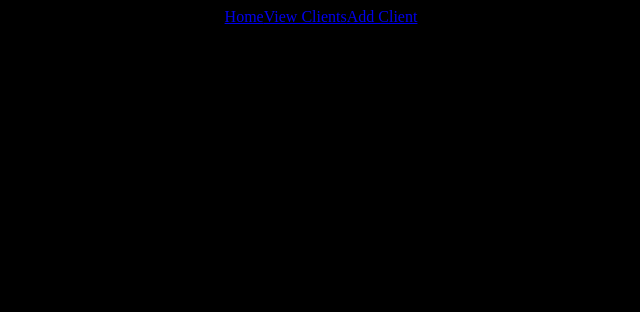
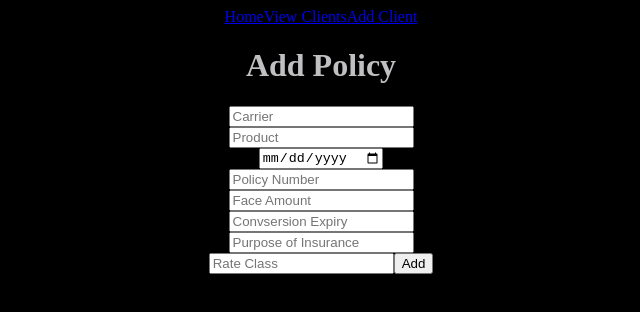
Before and after one commit to mdsteinkamp/phase-3-project-react-frontend, a React (Create React App) app: page /clients/1/1/addpolicy in a window 1280 px wide. Shown: the top 312 px of the page, without its empty margins (319-959 px from the left). Built offline with nearby package versions, Linux system fonts and the light colour scheme; no server answers.

Commit message:
setting up add policy form tied to client

```diff
--- a/src/components/AddClient.js
+++ b/src/components/AddClient.js
@@ -1,6 +1,6 @@
 import React, { useState } from "react";
 
-export default function AddClient() {
+export default function AddClient({ onAddClient }) {
   const [formData, setFormData] = useState({
     first_name: "",
     last_name:"",
@@ -27,6 +27,8 @@ export default function AddClient() {
       },
       body: JSON.stringify(formData)
     })
+      .then(resp => resp.json())
+      .then(newClient => onAddClient(newClient))
   }
 
   return (
@@ -78,10 +80,3 @@ export default function AddClient() {
     </div>
   )
 }
-
-  // function handleSubmit(e) {
-  //   e.preventDefault()
-  //   fetch(`http://localhost:9292/policies/${id}`)
-  //   .then(resp => resp.json())
-  //   .then(policy => console.log(policy))
-  // }
--- /dev/null
+++ b/src/components/AddPolicy.js
@@ -0,0 +1,109 @@
+import { useState } from "react"
+
+export default function AddPolicy() {
+  const [formData, setFormData] = useState({
+    carrier: "",
+    product:"",
+    policy_date:"",
+    policy_number: "",
+    face_amount: "",
+    conversion_expiry: "",
+    purpose: "",
+    rate_class: "",
+  })
+
+  function handleChange(e) {
+    const name = e.target.name
+    const value = e.target.value
+    setFormData({
+      ...formData,
+      [name]: value,
+    })
+  }
+
+  function handleSubmit(e) {
+    e.preventDefault()
+    fetch("http://localhost:9292/clients", {
+      method: "POST",
+      headers: {
+        "Content-Type": "application/json",
+      },
+      body: JSON.stringify(formData)
+    })
+      .then(resp => resp.json())
+      .then(newPolicy => console.log(newPolicy))
+  }
+
+  return (
+    <div>
+      <h1>Add Policy</h1>
+      <form onSubmit={handleSubmit}>
+        <input
+          type="text"
+          name="carrier"
+          placeholder="Carrier"
+          value={formData.carrier}
+          onChange={handleChange}
+        />
+        <br />
+        <input
+          type="text"
+          name="product"
+          placeholder="Product"
+          value={formData.product}
+          onChange={handleChange}
+        />
+        <br />
+        <input
+          type="date"
+          name="policy_date"
+          placeholder="Policy Date"
+          value={formData.policy_date}
+          onChange={handleChange}
+        />
+        <br />
+        <input
+          type="text"
+          name="policy_number"
+          placeholder="Policy Number"
+          value={formData.policy_number}
+          onChange={handleChange}
+        />
+        <br />
+        <input
+          type="text"
+          name="face_amount"
+          placeholder="Face Amount"
+          value={formData.face_amount}
+          onChange={handleChange}
+        />
+        <br />
+        <input
+          type="text"
+          name="conversion_expiry"
+          placeholder="Convsersion Expiry"
+          value={formData.conversion_expiry}
+          onChange={handleChange}
+        />
+        <br />
+        <input
+          type="text"
+          name="purpose"
+          placeholder="Purpose of Insurance"
+          value={formData.purpose}
+          onChange={handleChange}
+        />
+        <br />
+        <input
+          type="text"
+          name="rate_class"
+          placeholder="Rate Class"
+          value={formData.rate_class}
+          onChange={handleChange}
+        />
+        <button>Add</button>
+      </form>
+
+    </div>
+  )
+}
--- a/src/components/App.js
+++ b/src/components/App.js
@@ -1,14 +1,18 @@
 import React, { useEffect, useState } from 'react';
-import { Route, Routes } from "react-router-dom"
+import { useNavigate, Route, Routes } from "react-router-dom"
 import ClientsList from './ClientsList';
 import AddClient from './AddClient';
 import ClientPolicyPage from './ClientPolicyPage';
+import AddPolicy from './AddPolicy';
 import NavBar from './NavBar';
 import Home from './Home';
 import '../App.css';
 
 export default function App({}) {
   const [clients, setClients] = useState([])
+  const [searchInput, setSearchInput] = useState("")
+
+  const navigate = useNavigate()
 
   useEffect(() => {
     fetch("http://localhost:9292/clients")
@@ -16,16 +20,38 @@ export default function App({}) {
       .then(clients => setClients(clients))
   }, [])
 
+  function handleAddClient(newClient) {
+    fetch("http://localhost:9292/clients")
+    .then(resp => resp.json())
+    .then(clients => {
+      setClients(clients)
+      navigate("/clients")
+    })
+  }
+
+  function handleDeleteClient() {
+    fetch("http://localhost:9292/clients")
+      .then(resp => resp.json())
+      .then(clients => setClients(clients))
+  }
+
+  function searchClients(search) {
+    setSearchInput(search)
+  }
+
+  const shownClients = searchInput !== "" ? clients.filter(client =>
+    Object.values(client).join(' ').toLowerCase().includes(searchInput.toLowerCase())) : clients
+
   return (
     <div className="App">
       <NavBar/>
       <Routes>
         <Route path="/" element={<Home />} />
-        <Route path="/clients" element={<ClientsList clients={clients} />} />
-        <Route path="/addclient" element={<AddClient />} />
+        <Route path="/clients" element={<ClientsList clients={shownClients} onDeleteClient={handleDeleteClient} onSearch={searchClients} />} />
+        <Route path="/addclient" element={<AddClient onAddClient={handleAddClient}/>} />
         <Route path="/clients/:id" element={<ClientPolicyPage clients={clients} />} />
+        <Route path="/clients/:id/:id/addpolicy" element={<AddPolicy />} />
       </Routes>
-
     </div>
   );
 }
--- a/src/components/ClientInfoPage.js
+++ b/src/components/ClientInfoPage.js
@@ -1,13 +1,14 @@
 import { Link } from "react-router-dom"
 
-export default function ClientInfoPage({ client }) {
+export default function ClientInfoPage({ client, onDeleteClient }) {
 
   function handleDeleteClick() {
-    console.log(client.id)
     fetch(`http://localhost:9292/clients/${client.id}`, {
       method: "DELETE",
     })
-      .then(resp => resp.json)
+      .then(resp => resp.json())
+      .then(deletedClient => onDeleteClient(deletedClient))
+
   }
 
   return (
--- a/src/components/ClientPolicyPage.js
+++ b/src/components/ClientPolicyPage.js
@@ -1,5 +1,5 @@
 import React, { useEffect, useState } from "react"
-import { useParams } from "react-router-dom"
+import { useParams, Link } from "react-router-dom"
 
 export default function ClientPolicyPage({ clients }) {
   const { id } = useParams()
@@ -18,6 +18,8 @@ export default function ClientPolicyPage({ clients }) {
   return (
     <div>
       <h2>{client.first_name} {client.last_name}</h2>
+      <Link to={`${client.id}/addpolicy`}>Add Policy</Link>
+
       <ul>{client.policies.map(policy => (
         <div key={policy.policy_number}>
           <h2>{policy.carrier} #{policy.policy_number}</h2>
--- a/src/components/ClientsList.js
+++ b/src/components/ClientsList.js
@@ -1,15 +1,34 @@
-import React from "react";
+import React, { useState } from "react";
 import { Link } from "react-router-dom"
 import ClientInfoPage from "./ClientInfoPage";
 
-export default function ClientsList({ clients }) {
+export default function ClientsList({ clients, onDeleteClient, onSearch }) {
+  const [search, setSearch] = useState("")
+
+  function handleDeleteClient(deletedClient) {
+    onDeleteClient(deletedClient)
+  }
+
+  function handleSearch(e) {
+    setSearch(e.target.value)
+    onSearch(search)
+  }
 
   return (
     <>
       <h1>Client List</h1>
+      <form>
+      <input
+        type="text"
+        id="search"
+        placeholder="Client Search"
+        value={search}
+        onChange={(e) => handleSearch(e)}
+      />
+    </form>
       <ul>
         {clients.map(client => (
-          <ClientInfoPage key={client.id} client={client} />
+          <ClientInfoPage key={client.id} client={client} onDeleteClient={handleDeleteClient}/>
         ))}
       </ul>
     </>
```
